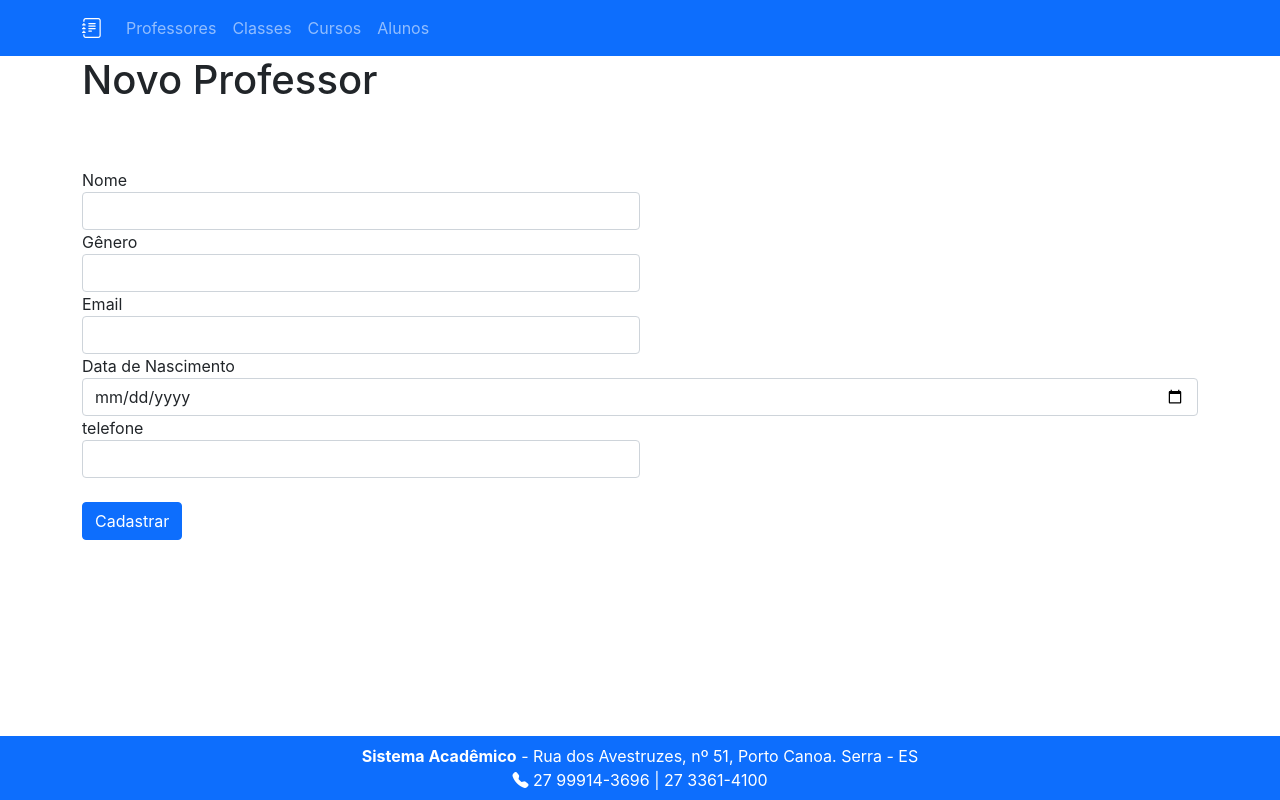
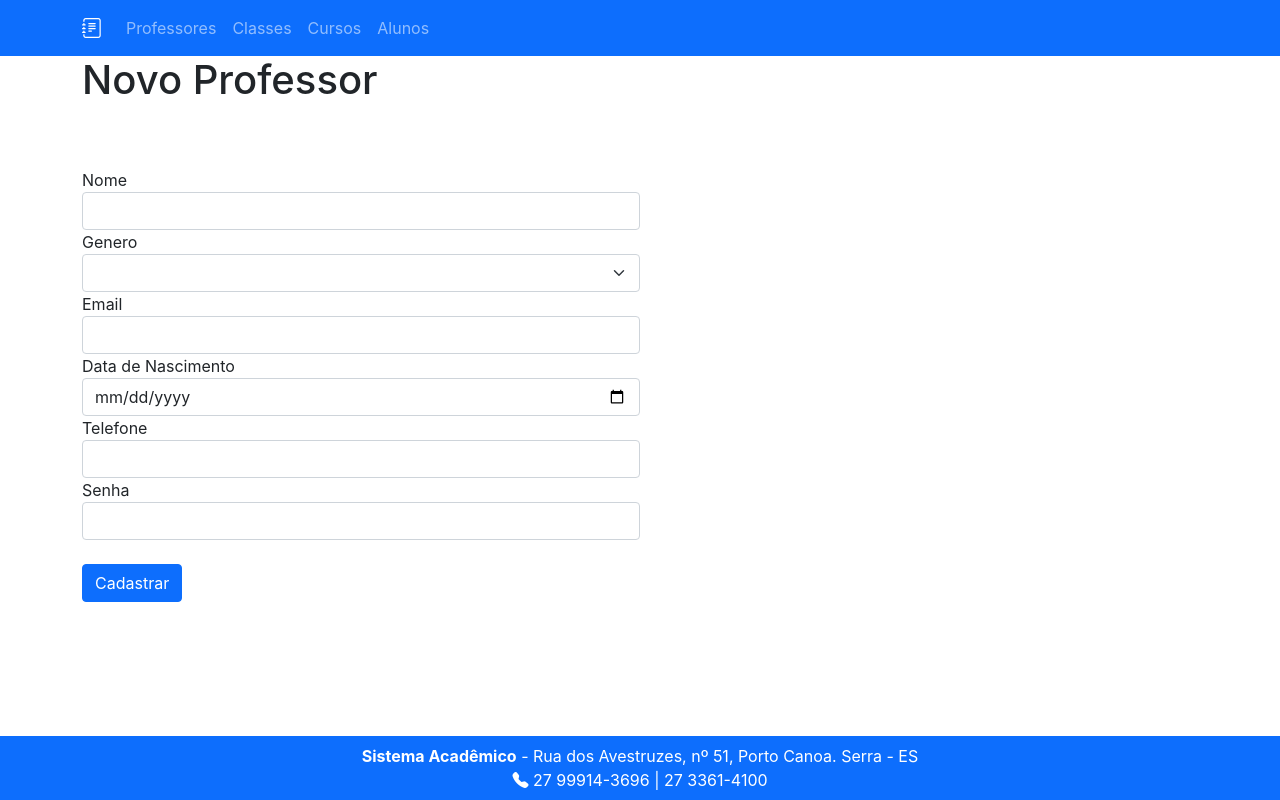
Before and after one commit to mfeitoza/marvel-front, a React (Create React App) app: page /novo-professor in a window 1280 px wide. Built offline with nearby package versions, Linux system fonts and the light colour scheme.

Commit message:
feat(pages): create professor

```diff
--- a/src/pages/professors/createProfessor.js
+++ b/src/pages/professors/createProfessor.js
@@ -1,9 +1,17 @@
 import Layout from "../layout";
-import { useForm } from "react-hook-form";
+import { useForm, } from "react-hook-form";
+import { useHistory } from "react-router-dom";
+
+import { saveProfessors } from "../../api";
 
 export default function CreateProfessor() {
+  let history = useHistory();
   const { register, handleSubmit } = useForm();
-  const onSubmit = (data) => console.log(data);
+  const onSubmit = (data) => {
+    saveProfessors(data).then(res => {
+      history.push("/professores");
+    }).catch(() => alert("ERRO! Tente novamente."))
+  }
 
   return (
     <>
@@ -16,38 +24,44 @@ export default function CreateProfessor() {
               <input
                 type="text"
                 className="form-control"
-                {...register("name")}
+                {...register("name", { required: true })}
               />
             </div>
             <div className="form-group col-md-6">
-              <label for="gender">Gênero</label>
-              <input
-                type="text"
-                className="form-control"
-                {...register("gender")}
-              />
+              <label for="gender">Genero</label>
+              <select class="form-select" aria-label="Default select example" {...register("gender", { required: true })}>
+                <option selected></option>
+                <option value="male">Masculino</option>
+                <option value="female">Feminino</option>
+              </select>
             </div>
             <div className="form-group col-md-6">
               <label for="email">Email</label>
               <input
                 type="email"
                 className="form-control"
-                {...register("email")}
+                {...register("email", { required: true })}
               />
             </div>
           </div>
-          <div className="form-group">
+          <div className="form-group col-md-6">
             <label for="birthday">Data de Nascimento</label>
             <input
               type="date"
               className="form-control"
-              {...register("birthday")}
+              {...register("birthday", { required: true })}
             />
           </div>
           <div className="form-row">
             <div className="form-group col-md-6">
-              <label for="phone">telefone</label>
-              <input type="text" className="form-control" {...register("phone")} />
+              <label for="phone">Telefone</label>
+              <input type="text" className="form-control" {...register("phone", { required: true })} />
+            </div>
+          </div>
+          <div className="form-row">
+            <div className="form-group col-md-6">
+              <label for="password">Senha</label>
+              <input type="password" className="form-control" {...register("password", { required: true })} />
             </div>
           </div>
           <br />
```
